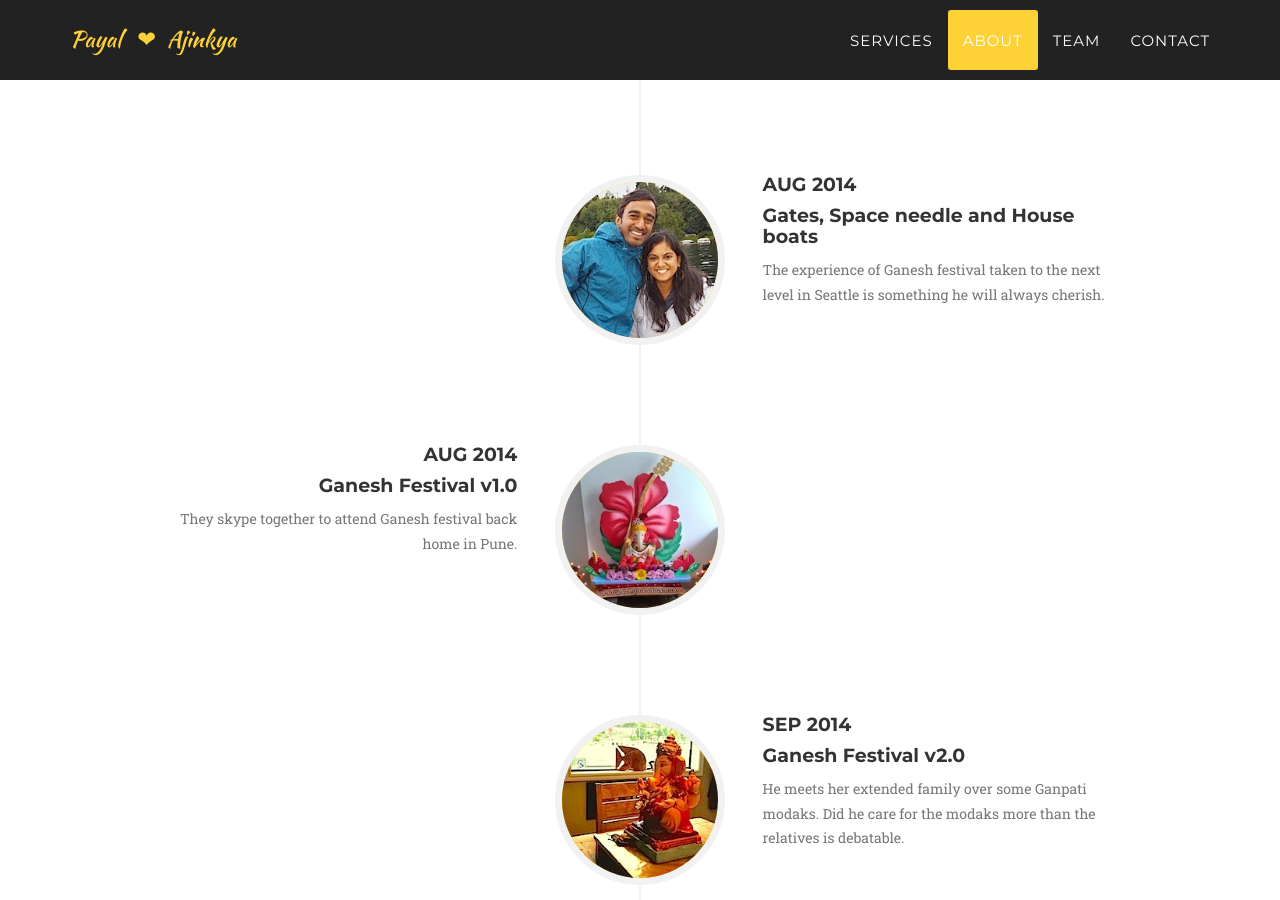
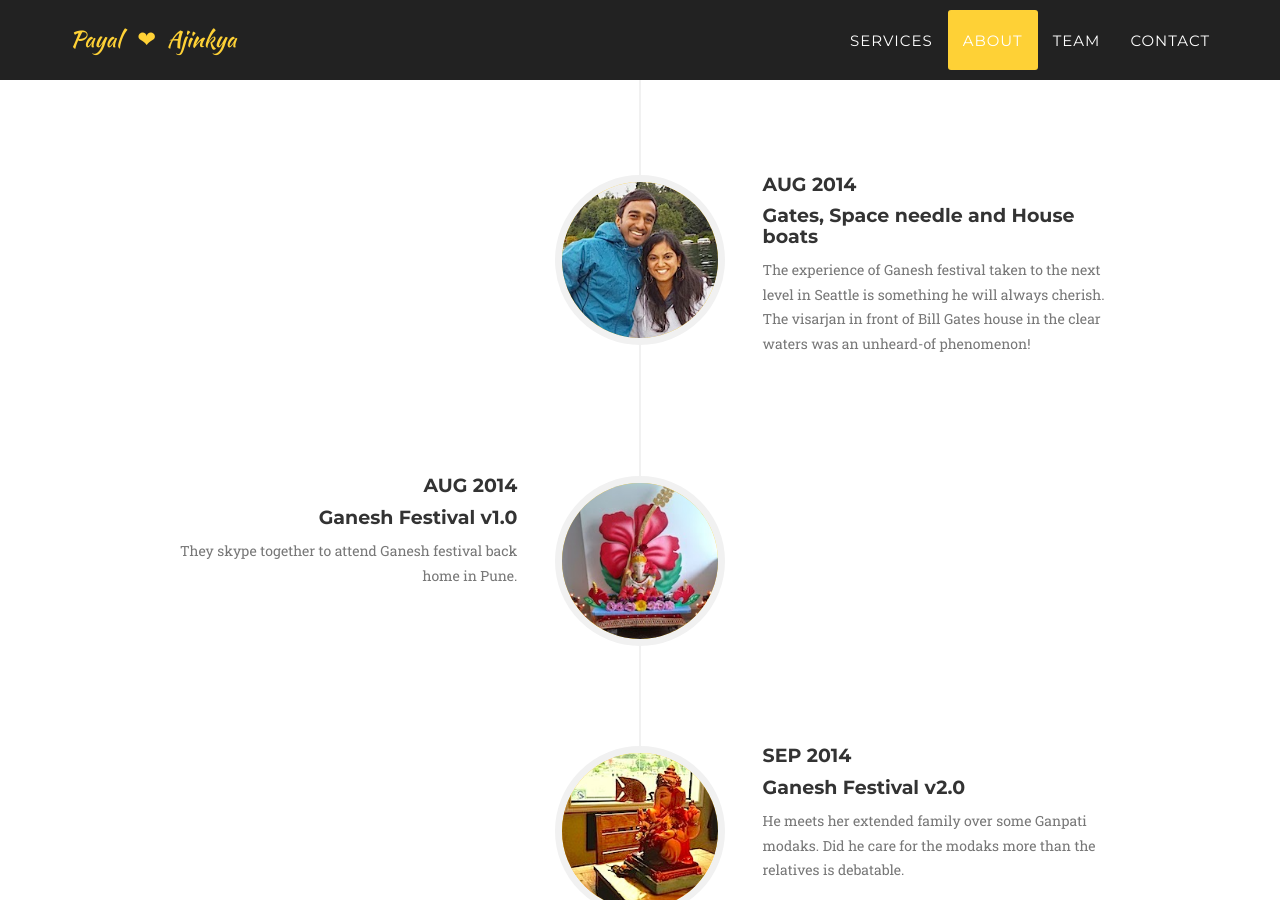
Before and after one commit to ajkl/wedding-invite, a Jekyll site: the page built from index.html, in a window 1280 px wide and 900 px high, scrolled down 3034 px. Built offline with Jekyll 4.4.1, drawn with Linux system fonts in a browser that asks for light colours; some web fonts are replaced; comment, search, counter and statistics services are not loaded.

Commit message:
Update about.html

```diff
--- a/_includes/about.html
+++ b/_includes/about.html
@@ -90,7 +90,7 @@
                                     <h4 class="subheading">Gates, Space needle and House boats</h4>
                                 </div>
                                 <div class="timeline-body">
-                                    <p class="text-muted">The experience of Ganesh festival taken to the next level in Seattle is something he will always cherish.</p>
+                                    <p class="text-muted">The experience of Ganesh festival taken to the next level in Seattle is something he will always cherish. The visarjan in front of Bill Gates house in the clear waters was an unheard-of phenomenon!</p>
                                 </div>
                             </div>
                         </li>
```
